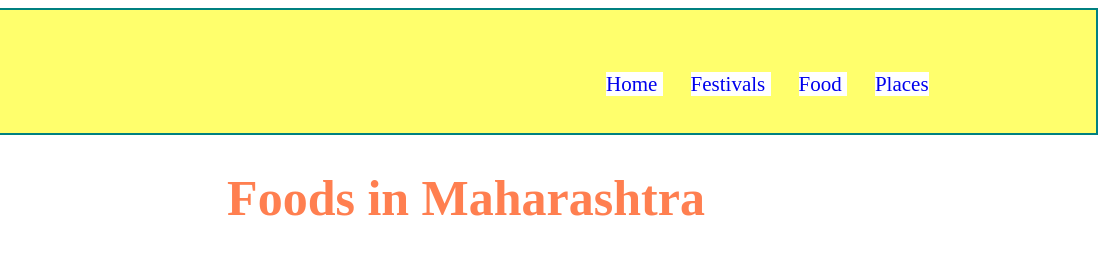
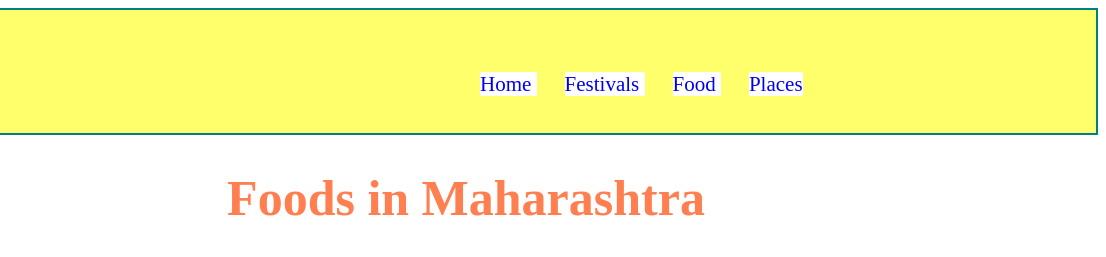
Before and after one commit to Rutvikraut01/index.html, a plain HTML site: page food.html in a window 1280 px wide. Shown: the top 257 px of the page, 174-1280 px from the left. Drawn offline with Linux system fonts and the light colour scheme; grey boxes are pictures that could not be loaded.

Commit message:
Update food.html

```diff
--- a/food.html
+++ b/food.html
@@ -71,7 +71,7 @@
     <header>
         <img src="img/logo.png" width="160">
 
-        <div id="d1" style="margin-left: 60%; margin-top: -65px;">
+        <div id="d1" style="margin-left: 50%; margin-top: -65px;">
             <a href="index.html">
                 Home
             </a>
```
